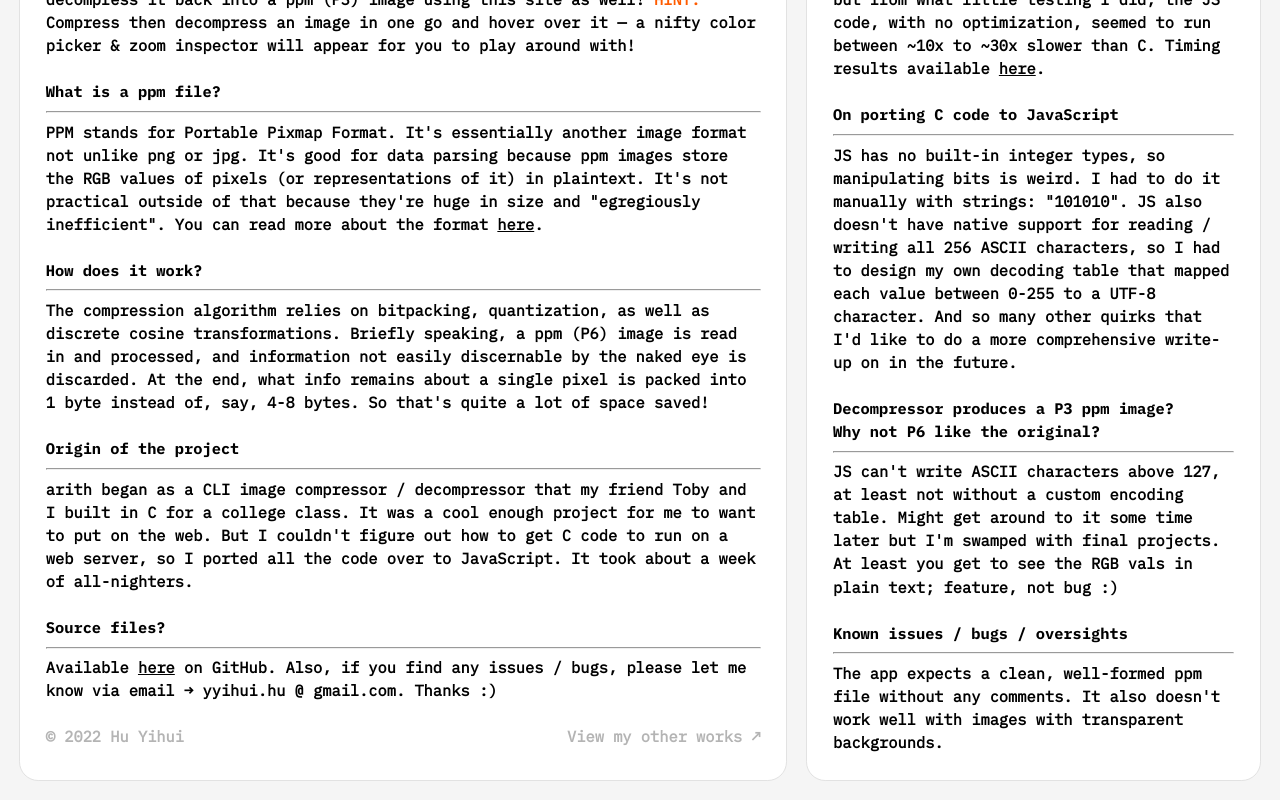
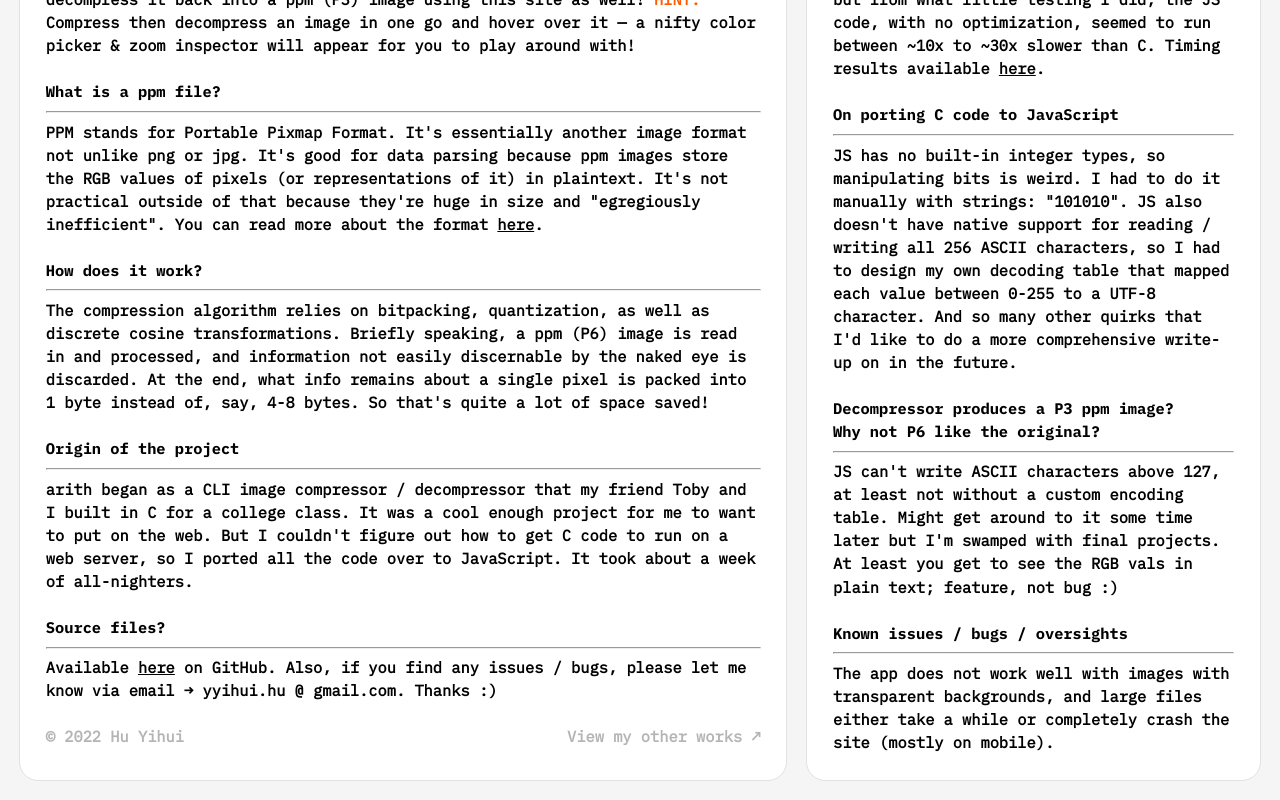
Before and after one commit to yihui-hu/arith-js, a React (Vite) app: page / in a window 1280 px wide. Shown: the part 1399-2199 px from the top of the page. Built offline with nearby package versions, Linux system fonts and the light colour scheme.

Commit message:
large files disclaimer

```diff
--- a/src/components/Info.jsx
+++ b/src/components/Info.jsx
@@ -73,7 +73,7 @@ const Info = () => {
                     <br></br>
                     <h4 className="header_text">Known issues / bugs / oversights </h4>
                     <hr></hr>
-                    <h4>The app expects a clean, well-formed ppm file without any comments. It also doesn't work well with images with transparent backgrounds.
+                    <h4>The app does not work well with images with transparent backgrounds, and large files either take a while or completely crash the site (mostly on mobile).
                     </h4>
                     {isDesktop ? "" :
                     <>
```
